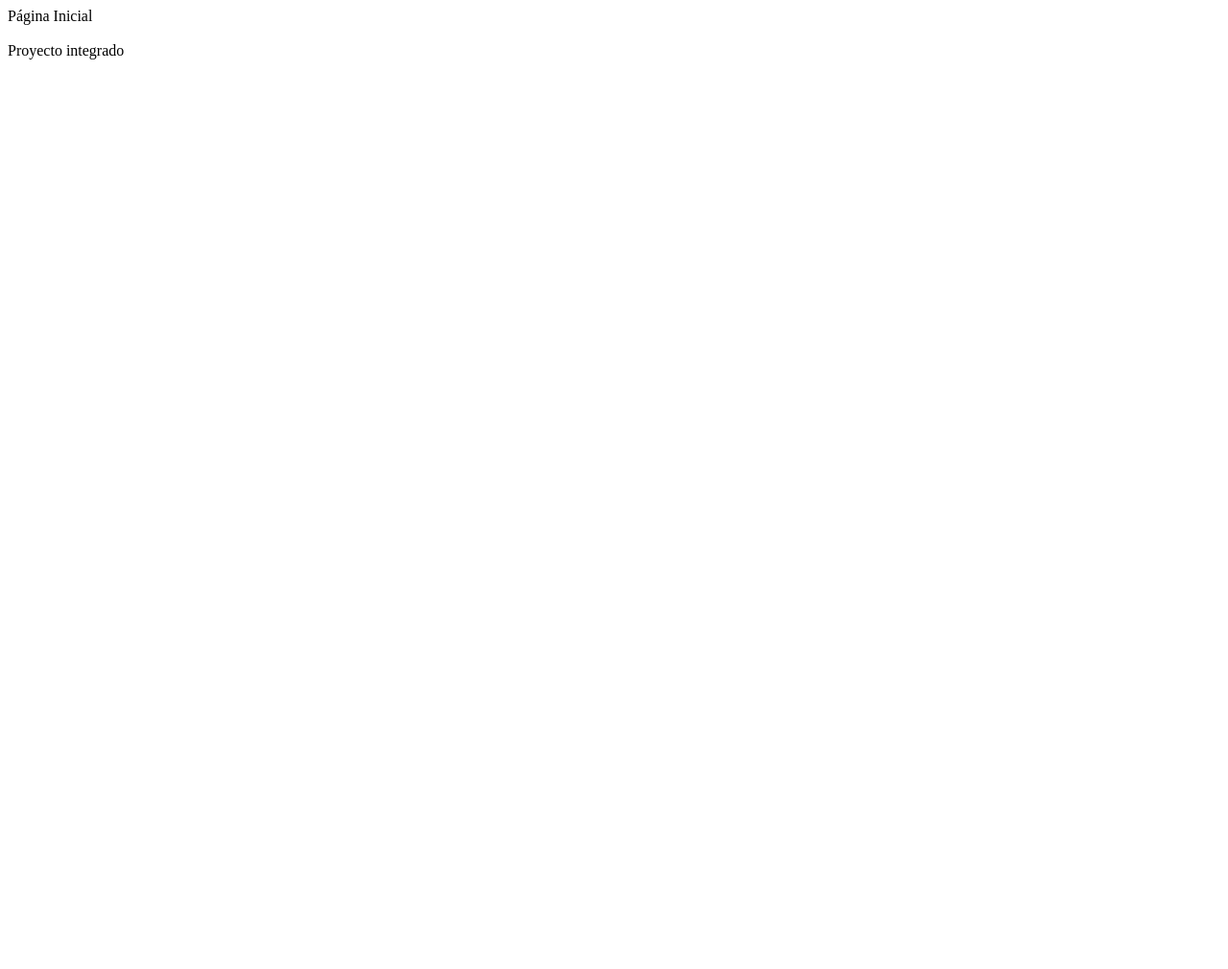
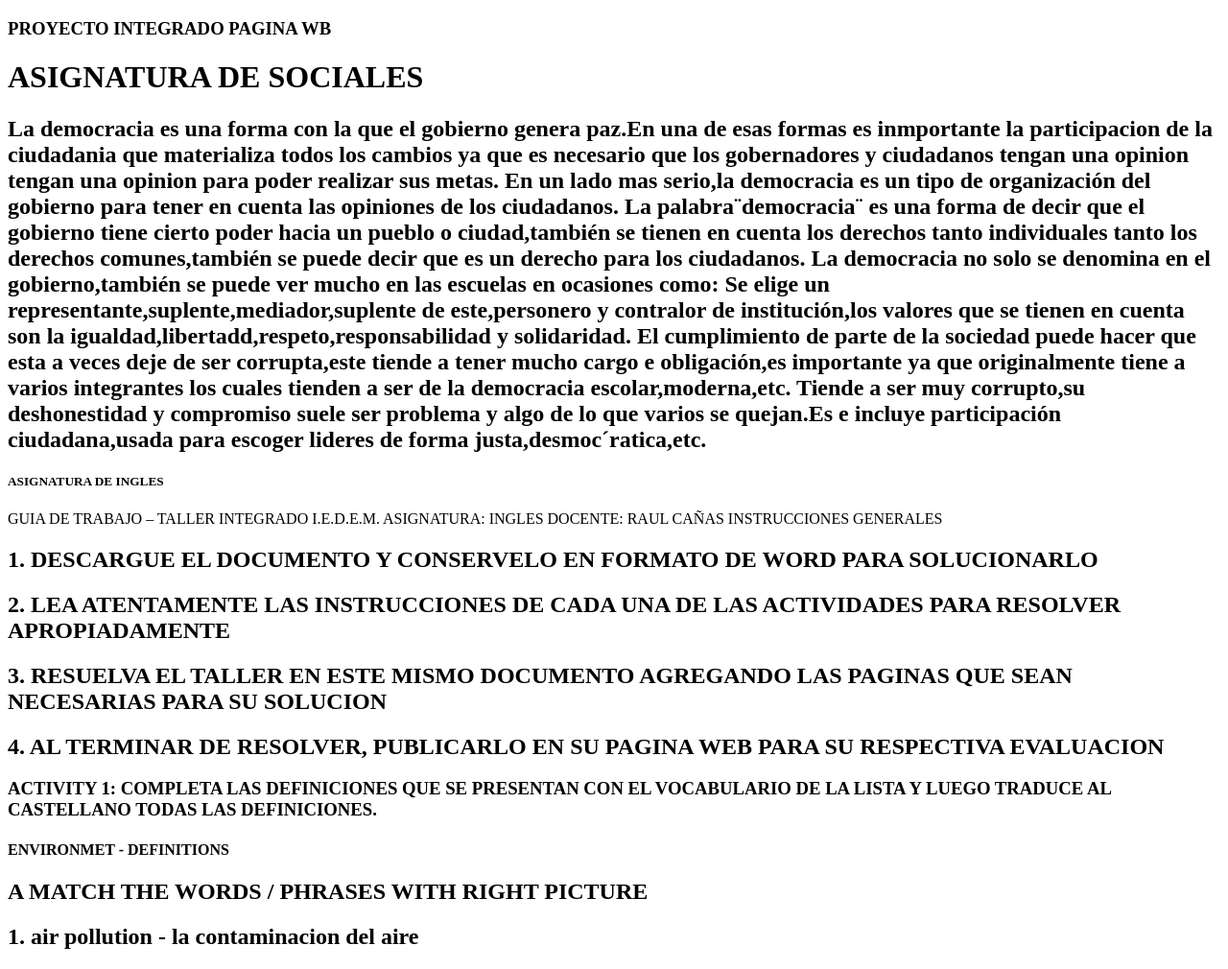
Before and after one commit to SAmantha2404/Tarea, a plain HTML site: page index.html in a window 1280 px wide. Shown: the whole page at 96% size. Before the commit the page ends 800 px from the top, so only its background shows below. Drawn offline with Linux system fonts and the light colour scheme.

Commit message:
actualizacion tres
samantha quintero
sammy penagos
sofia zapata

```diff
--- a/index.html
+++ b/index.html
@@ -4,10 +4,42 @@
     <meta charset="UTF-8">
     <meta name="viewport" content="width=, initial-scale=1.0">
     <title>Document</title>
+    <Link:css></Link:css>
 </head>
 <body>
-  Página Inicial  <br><br>
 
-  Proyecto integrado
+<div class="contenedorS">
+
+
+</div>
+
+<div  class="encabezado"></div>
+<div  class="sociales"></div>
+<div  class="ingles"></div>
+<div  class="tecnologia"><div>
+<H3>PROYECTO INTEGRADO PAGINA WB</H3>
+ <h1>ASIGNATURA DE SOCIALES</h1>
+<H2> La democracia es una forma con la que el gobierno genera paz.En una de esas formas es inmportante la participacion de la ciudadania que materializa todos los cambios ya que es necesario que los gobernadores y ciudadanos tengan una opinion tengan una opinion para poder realizar sus metas.
+    En un lado mas serio,la democracia es un tipo de organización del gobierno para tener en cuenta las opiniones de los ciudadanos.
+    La palabra¨democracia¨ es una forma de decir que el gobierno tiene cierto poder hacia un pueblo o ciudad,también se tienen en cuenta los derechos tanto individuales tanto los derechos comunes,también se puede decir que es un derecho para los ciudadanos. La democracia no solo se denomina en el gobierno,también se puede ver mucho en las escuelas en ocasiones como:
+    Se elige un representante,suplente,mediador,suplente de este,personero y contralor de institución,los valores que se tienen en cuenta son la igualdad,libertadd,respeto,responsabilidad y solidaridad.
+    El cumplimiento de parte de la sociedad puede hacer que esta a veces deje de ser corrupta,este tiende a tener mucho cargo e obligación,es importante ya que originalmente tiene a varios integrantes los cuales tienden a ser de la democracia escolar,moderna,etc.
+    Tiende a ser muy corrupto,su deshonestidad y compromiso suele ser problema y algo de lo que varios se quejan.Es e incluye participación ciudadana,usada para escoger lideres de forma justa,desmoc´ratica,etc.
+
+
+<h5>ASIGNATURA DE INGLES</h5>
+GUIA DE TRABAJO – TALLER INTEGRADO
+I.E.D.E.M.	ASIGNATURA: INGLES	DOCENTE: RAUL CAÑAS
+INSTRUCCIONES GENERALES
+<h2>1. DESCARGUE EL DOCUMENTO Y CONSERVELO EN FORMATO DE WORD PARA SOLUCIONARLO</h2>
+<h2>2. LEA ATENTAMENTE LAS INSTRUCCIONES DE CADA UNA DE LAS ACTIVIDADES PARA RESOLVER APROPIADAMENTE</h2>
+<h2>3. RESUELVA EL TALLER EN ESTE MISMO DOCUMENTO AGREGANDO LAS PAGINAS QUE SEAN NECESARIAS PARA SU SOLUCION</h2>
+<h2>4. AL TERMINAR DE RESOLVER, PUBLICARLO EN SU PAGINA WEB PARA SU RESPECTIVA EVALUACION</h2>
+<h3>ACTIVITY 1: COMPLETA LAS DEFINICIONES QUE SE PRESENTAN CON EL VOCABULARIO DE LA LISTA Y LUEGO TRADUCE AL CASTELLANO TODAS LAS DEFINICIONES.</h3>
+
+<h4>ENVIRONMET - DEFINITIONS </h4>
+<H2>A MATCH THE WORDS / PHRASES WITH RIGHT PICTURE</H2>
+<h2>1. air pollution - la contaminacion del aire
+</h2>
+
 </body>
-</html>
```
Also changed, not shown: temas.css (added, +15 -0 lines).
